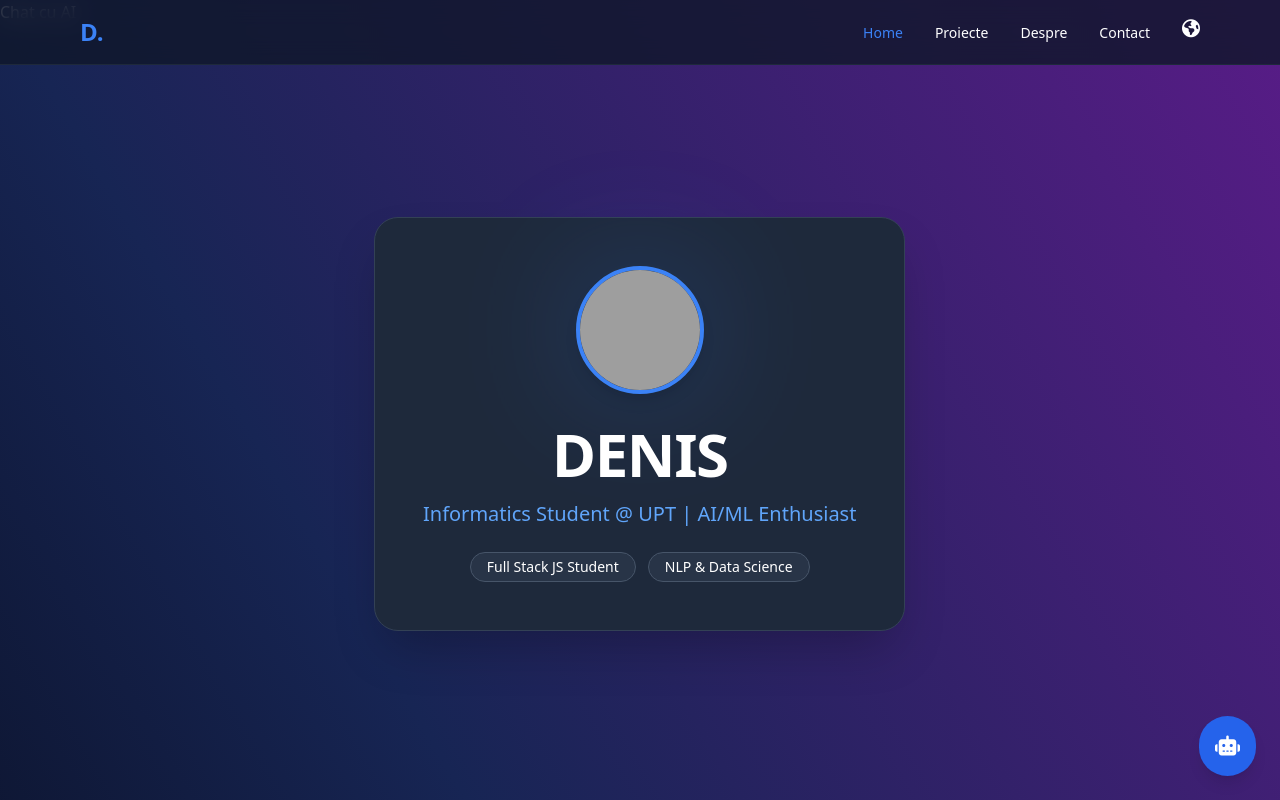
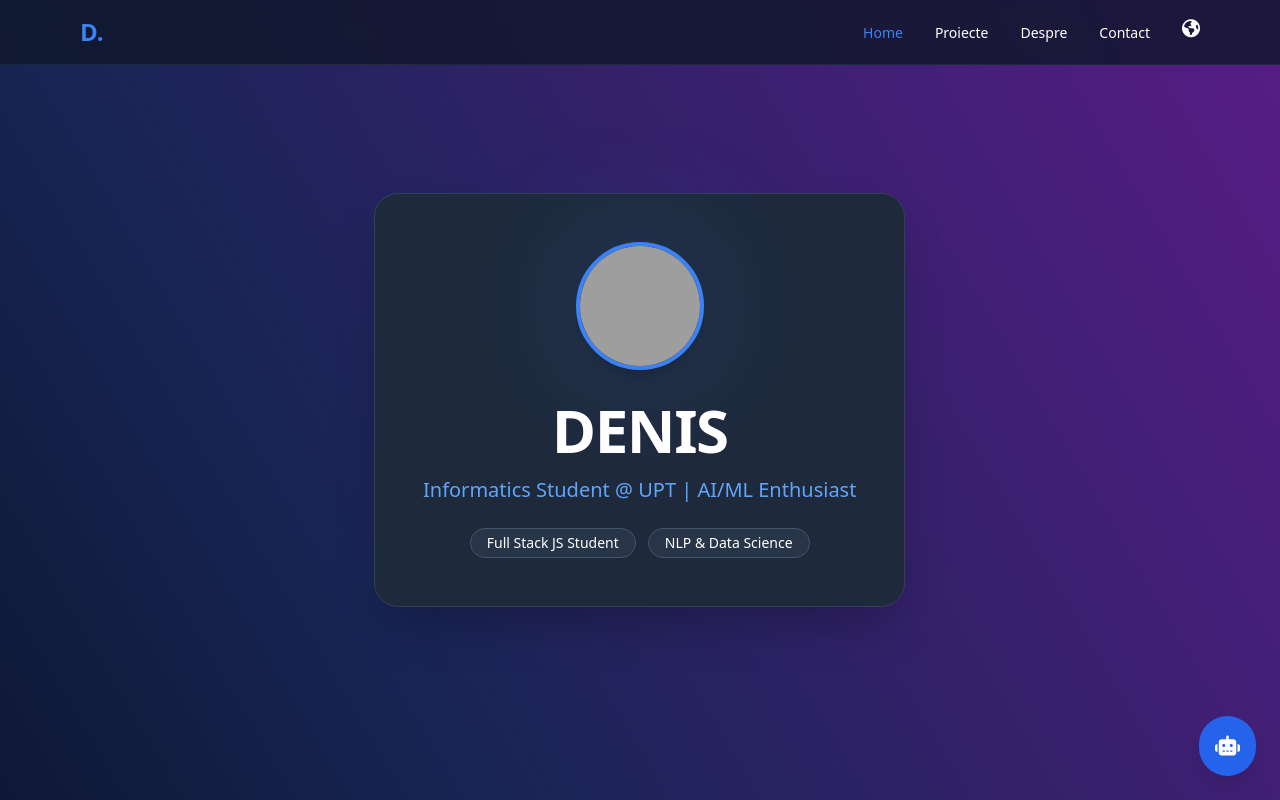
Before and after one commit to Denx26/AboutMe, a website: page frontend/src/index.html in a window 1280 px wide. Shown: the top 800 px of the page. Drawn offline with nearby package versions, Linux system fonts and the light colour scheme; grey boxes are pictures that could not be loaded.

Commit message:
fixing index.html: wrong button

```diff
--- a/frontend/src/index.html
+++ b/frontend/src/index.html
@@ -56,7 +56,6 @@
             </ul>
         </div>
     </nav>
-    <button id="chatBtn" class="rounded-full" data-en="Chat with AI" data-ro="Chat cu AI">Chat cu AI</button>
 
     <main class="mb20">
         <section id="home" class="min-h-screen flex items-center justify-center px-4">
```
